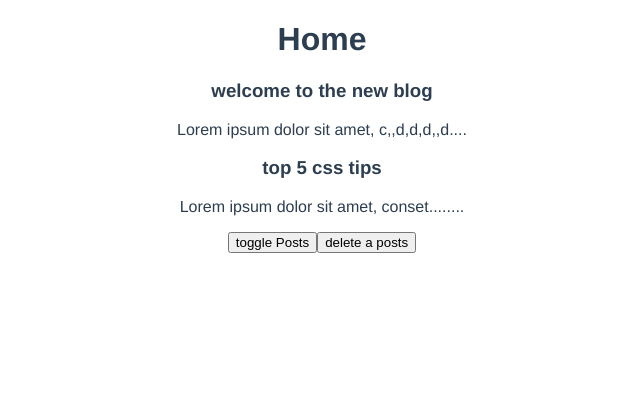
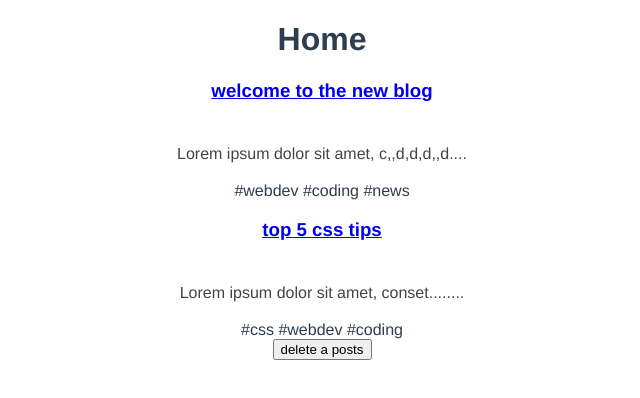
Before and after one commit to bhav380-2/vue3, a Vue app in the folder blog-app-vue3/: page / in a window 1280 px wide. Shown: the top 398 px of the page, without its empty margins (318-958 px from the left). Built offline with nearby package versions, Linux system fonts and the light colour scheme; data requests are answered from the project's data file.

Commit message:
composable functions in components

```diff
--- a/blog-app-vue3/src/components/SinglePost.vue
+++ b/blog-app-vue3/src/components/SinglePost.vue
@@ -1,7 +1,13 @@
 <template>
     <div class = "post">
-        <h3>{{ post.title }}</h3>
+        <router-link :to="{name:'Details',params:{id:post.id}}">
+            <h3>{{ post.title }}</h3>
+        </router-link>
+
         <p>{{ snippet }}</p>
+        <span v-for="tag in post.tags" :key = "tag">
+            {{ '#'+tag+" " }}
+        </span>
     </div>
 
 
--- /dev/null
+++ b/blog-app-vue3/src/composables/getPost.js
@@ -0,0 +1,29 @@
+import {ref} from 'vue'
+
+const getPost = (id)=>{
+    const post = ref(null);
+    const error = ref(null)
+
+    const load = async()=>{
+      try{
+
+        let data = await fetch('http://localhost:3000/posts/'+id)
+
+        if(!data.ok){
+          throw Error('that post does not exist');
+        }
+
+        post.value = await data.json();
+
+      }catch(err){
+        error.value = err.message;
+        console.log(error.value);
+
+      }
+    }
+
+    return {post,error ,load}
+
+}
+
+export default getPost;
--- /dev/null
+++ b/blog-app-vue3/src/composables/getPosts.js
@@ -0,0 +1,29 @@
+import {ref} from 'vue'
+
+const getPosts = ()=>{
+    const posts = ref([]);
+    const error = ref(null)
+
+    const load = async()=>{
+      try{
+
+        let data = await fetch('http://localhost:3000/posts')
+
+        if(!data.ok){
+          throw Error('no data available');
+        }
+
+        posts.value = await data.json();
+
+      }catch(err){
+        error.value = err.message;
+        console.log(error.value);
+
+      }
+    }
+
+    return {posts,error ,load}
+
+}
+
+export default getPosts;
--- a/blog-app-vue3/src/router/index.js
+++ b/blog-app-vue3/src/router/index.js
@@ -1,5 +1,6 @@
 import { createRouter, createWebHistory } from 'vue-router'
 import HomeView from '../views/HomeView.vue'
+import Details from  '../views/Details.vue';
 
 const routes = [
   {
@@ -7,6 +8,12 @@ const routes = [
     name: 'home',
     component: HomeView
   },
+  {
+    path:'/posts/:id',
+    name:'Details',
+    component:Details,
+    props:true
+  }
 
 ]
 
--- /dev/null
+++ b/blog-app-vue3/src/views/Details.vue
@@ -0,0 +1,42 @@
+<template>
+    <div v-if="error">{{ error }}</div>
+    <div v-if="post" class="post">
+       <h3>{{ post.title }}</h3>
+       <p class="pre">{{ post.body }}</p>
+    </div>
+
+</template>
+
+<script>
+import getPost from '../composables/getPost';
+export default{
+
+    props:['id'],
+    setup(props){
+        const {post,error,load}=getPost(props.id);
+        load();
+        return {post,error};
+
+    }
+
+}
+
+
+
+</script>
+
+<style>
+.post{
+    max-width:1200px;
+    margin:0 auto;
+}
+.post p{
+    color:#444;
+    line-height:1.5em;
+    margin-top:40px;
+}
+
+.pre{
+    white-space:pre-wrap;
+}
+</style>
--- a/blog-app-vue3/src/views/HomeView.vue
+++ b/blog-app-vue3/src/views/HomeView.vue
@@ -6,7 +6,7 @@
     <PostList  v-if="posts.length"  :posts="posts" />
     <div v-else>Loading...</div>
 
-    <button @click="showPosts=!showPosts"> toggle Posts</button>
+    <!-- <button @click="showPosts=!showPosts"> toggle Posts</button> -->
     <button @click="posts.pop()">delete a posts</button>
 
 
@@ -44,6 +44,7 @@
 <script>
 
 import PostList from '../components/PostList.vue'
+import getPosts from '../composables/getPosts'
 
 import { watch, watchEffect } from 'vue';
 import { ref, reactive, computed } from 'vue';
@@ -55,28 +56,10 @@ export default {
   components : {PostList},
 
   setup() {
-    const posts = ref([]);
-    const error = ref(null)
 
-    const load = async()=>{
-      try{
+    const {posts,error,load} = getPosts();
+    load();
 
-        let data = await fetch('http://localhost:3000/posts')
-
-        if(!data.ok){
-          throw Error('no data available');
-        }
-
-        posts.value = await data.json();
-
-      }catch(err){
-        error.value = err.message;
-        console.log(error.value);
-
-      }
-    }
-
-    load();
 
     const showPosts = ref(true);
     return { posts ,showPosts,error};
```
